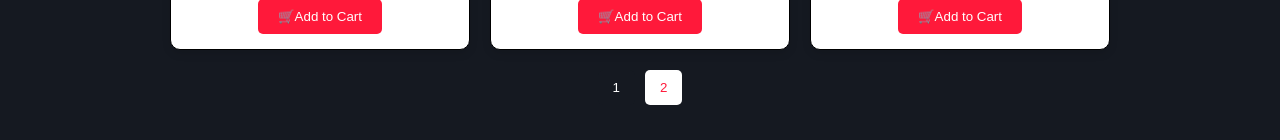
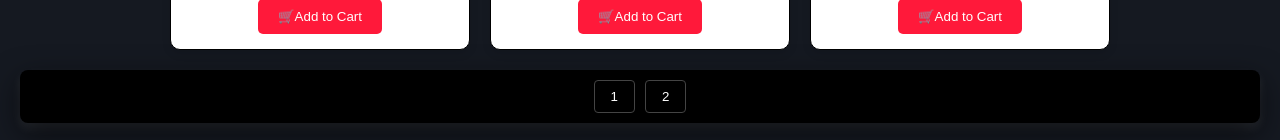
Before and after one commit to amanzerfu/ento-food-delivery-back, a React (Create React App) app: page / in a window 1280 px wide. Shown: the part 1141-1281 px from the top of the page. Built offline with nearby package versions, Linux system fonts and the light colour scheme; no server answers.

Commit message:
Update ShopList.js
Pagination style changed for Black background ++

```diff
--- a/src/components/pages/ShopList.js
+++ b/src/components/pages/ShopList.js
@@ -202,12 +202,41 @@ const NoItemsMessage = styled.p`
   font-size: 1.2em;
   color: ${theme.colors.darkGrey};
 `;
-
 const Pagination = styled.div`
   display: flex;
   justify-content: center;
   margin-top: 20px;
+  padding: 10px 20px;
+  background-color: #000; /* Assuming a black background */
+  border-radius: 8px;
+
+  /* Shadow for a professional look */
+  box-shadow: 0px 10px 30px rgba(0, 0, 0, 0.6),
+              0px 5px 10px rgba(255, 255, 255, 0.1);
+
+  /* Additional styling for pagination buttons */
+  & > button {
+    margin: 0 5px;
+    padding: 8px 16px;
+    color: #fff;
+    background-color: transparent;
+    border: 1px solid #444;
+    border-radius: 4px;
+    cursor: pointer;
+    transition: all 0.3s ease;
+
+    &:hover {
+      background-color: rgba(255, 255, 255, 0.1);
+      box-shadow: 0px 4px 8px rgba(255, 255, 255, 0.2);
+    }
+
+    &:active {
+      background-color: rgba(255, 255, 255, 0.2);
+      box-shadow: inset 0px 4px 8px rgba(255, 255, 255, 0.3);
+    }
+  }
 `;
+
 
 const PageNumber = styled.button`
   border: none;
```
